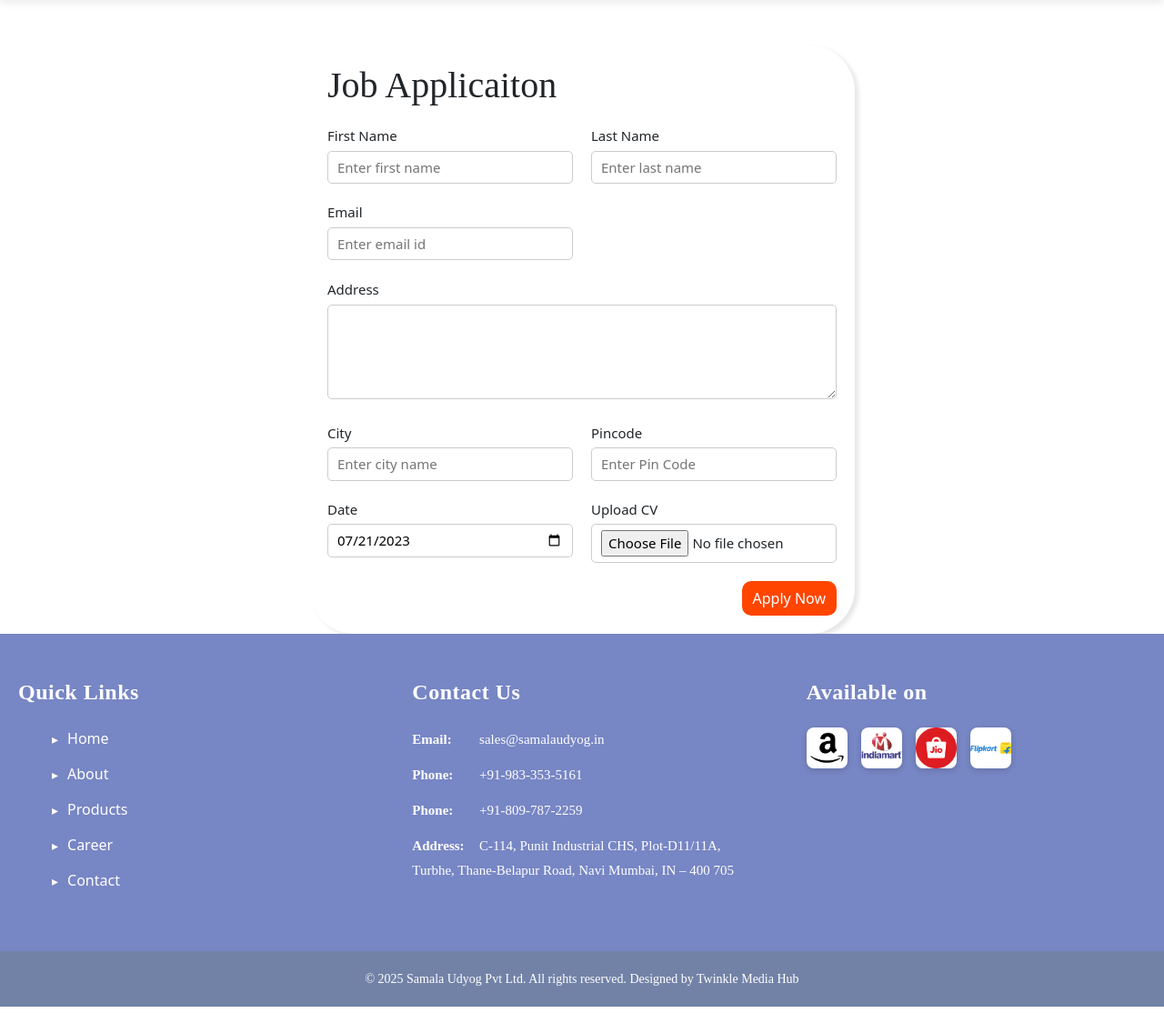
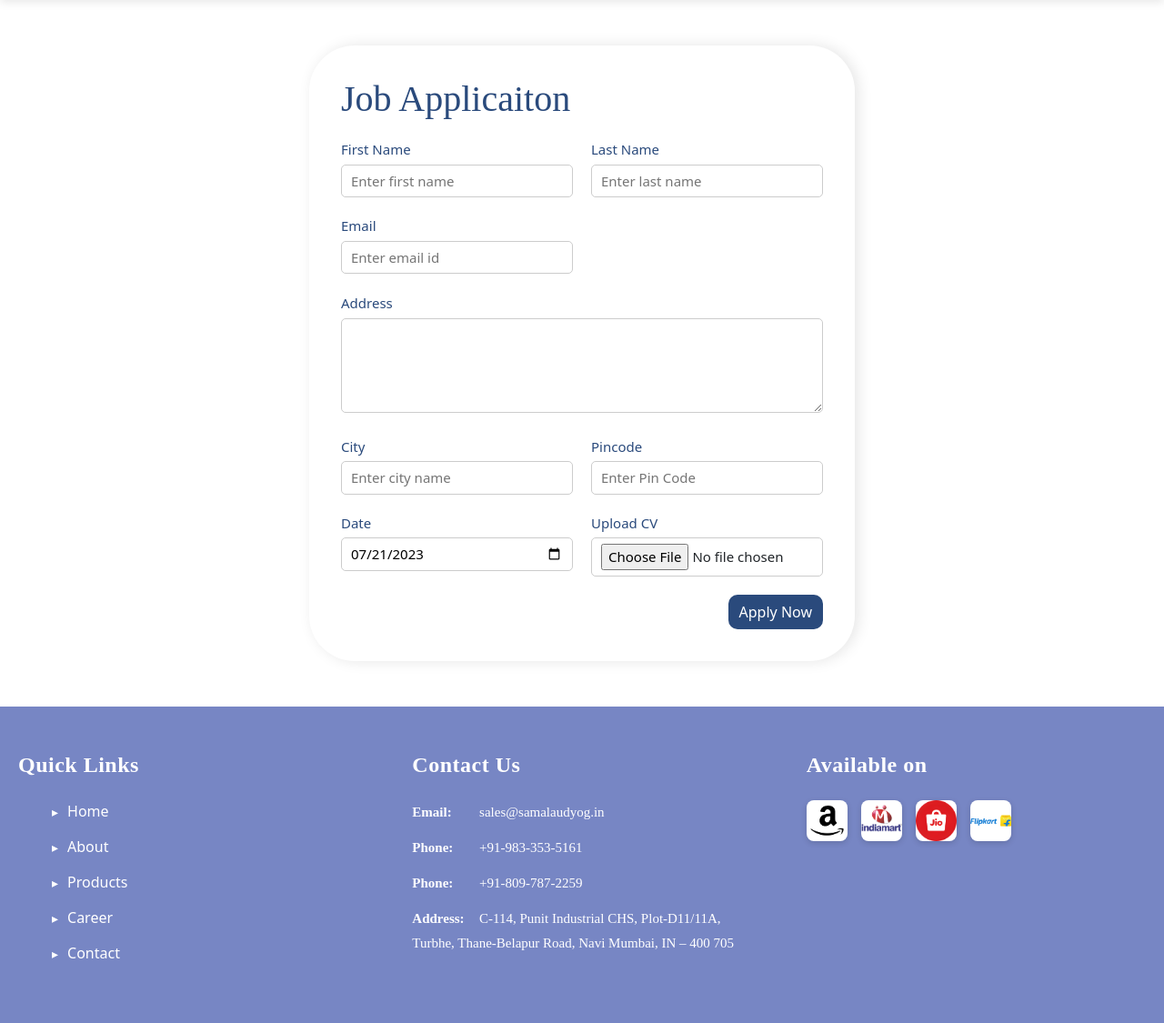
Before and after one commit to TwinkleMedia/samalaudyog, a PHP site: page /career.php in a window 1280 px wide. Shown: the part 86-1211 px from the top of the page at 91% size. Run offline with PHP 8.4, Linux system fonts and the light colour scheme; some libraries are stand-ins or nearby versions; some web fonts are replaced.

Commit message:
careerPage

```diff
--- a/career.php
+++ b/career.php
@@ -1,16 +1,17 @@
 <!DOCTYPE html>
 <html lang="en">
+
 <head>
   <meta charset="UTF-8">
   <meta name="viewport" content="width=device-width, initial-scale=1.0">
-    <link rel="stylesheet" teype="text/css"   href="hmainstyle.css">
+  <link rel="stylesheet" teype="text/css" href="hmainstyle.css">
   <link rel="stylesheet" teype="text/css" href="./new.css">
   <link rel="stylesheet" teype="text/css" href="footer.css">
   <link rel="stylesheet" teype="text/css" href="sliderc.css">
   <link rel="stylesheet" href="https://cdn.jsdelivr.net/npm/swiper@10/swiper-bundle.min.css">
 
 
-    <?php include './mainlink.php'  ?>
+  <?php include './mainlink.php' ?>
 
 
   <title>Career</title>
@@ -19,30 +20,35 @@
   <!-- css -->
   <style>
     .apply-box {
-        max-width:600px;
-        padding:20px;
-        background-color:#fff;
-        margin:0 auto;
+      max-width: 600px;
+      padding: 35px;
+      background-color: #fff;
+      margin: 0 auto;
       margin-top: 50px;
-        border-radius:50px;
-        box-shadow: 4px 3px 5px rgba(1,1,1,0.1);
+      border-radius: 50px;
+      box-shadow: 4px 0px 16px rgba(1, 1, 1, 0.1);
+      margin-bottom: 50px;
     }
 
     .title_small {
       font-size: 20px;
-        color:orangered;
+      color: orangered;
     }
 
     .form_container {
-        margin-top:20px;
+      margin-top: 20px;
       display: grid;
-        grid-template-columns: repeat(auto-fit,minmax(200px,1fr));
-        gap:20px;
+      grid-template-columns: repeat(auto-fit, minmax(200px, 1fr));
+      gap: 20px;
+    }
+
+    .careerh1 {
+      color: #2A4A7C;
     }
 
     .form_control {
-        display:flex;
-        flex-direction:column;
+      display: flex;
+      flex-direction: column;
     }
 
     .textarea_control {
@@ -56,30 +62,35 @@
     label {
       font-size: 15px;
       margin-bottom: 5px;
+      color: #2A4A7C;
     }
 
-      input,select,textarea{
+    input,
+    select,
+    textarea {
       padding: 6px 10px;
       border: 1px solid #ccc;
       border-radius: 5px;
       font-size: 15px;
     }
 
-      input:focus, textarea:focus,select:focus {
-        outline-color:red;
+    input:focus,
+    textarea:focus,
+    select:focus {
+      outline-color: red;
     }
 
     .button_container {
-        display:flex;
-        justify-content:flex-end;
-        margin-top:20px;
+      display: flex;
+      justify-content: flex-end;
+      margin-top: 20px;
     }
 
     .button_container button {
-        background:orangered;
-        border:transparent solid 2px;
+      background: #2A4A7C;
+      border: transparent solid 2px;
       padding: 5px 10px;
-        color:#fff;
+      color: #fff;
       border-radius: 10px;
       transition: 0.3s ease-in;
       cursor: pointer;
@@ -93,11 +104,12 @@
   </style>
 
 </head>
+
 <body>
-<?php include './header.php';?>
+  <?php include './header.php'; ?>
   <div class="container">
     <div class="apply-box">
-         <h1>
+      <h1 class="careerh1">
         Job Applicaiton
       </h1>
       <!-- form starts -->
@@ -156,4 +168,5 @@
 
   <?php include './footer.php'; ?>
 </body>
+
 </html>
```
Lines whose indentation alone changed are shown as unchanged.
